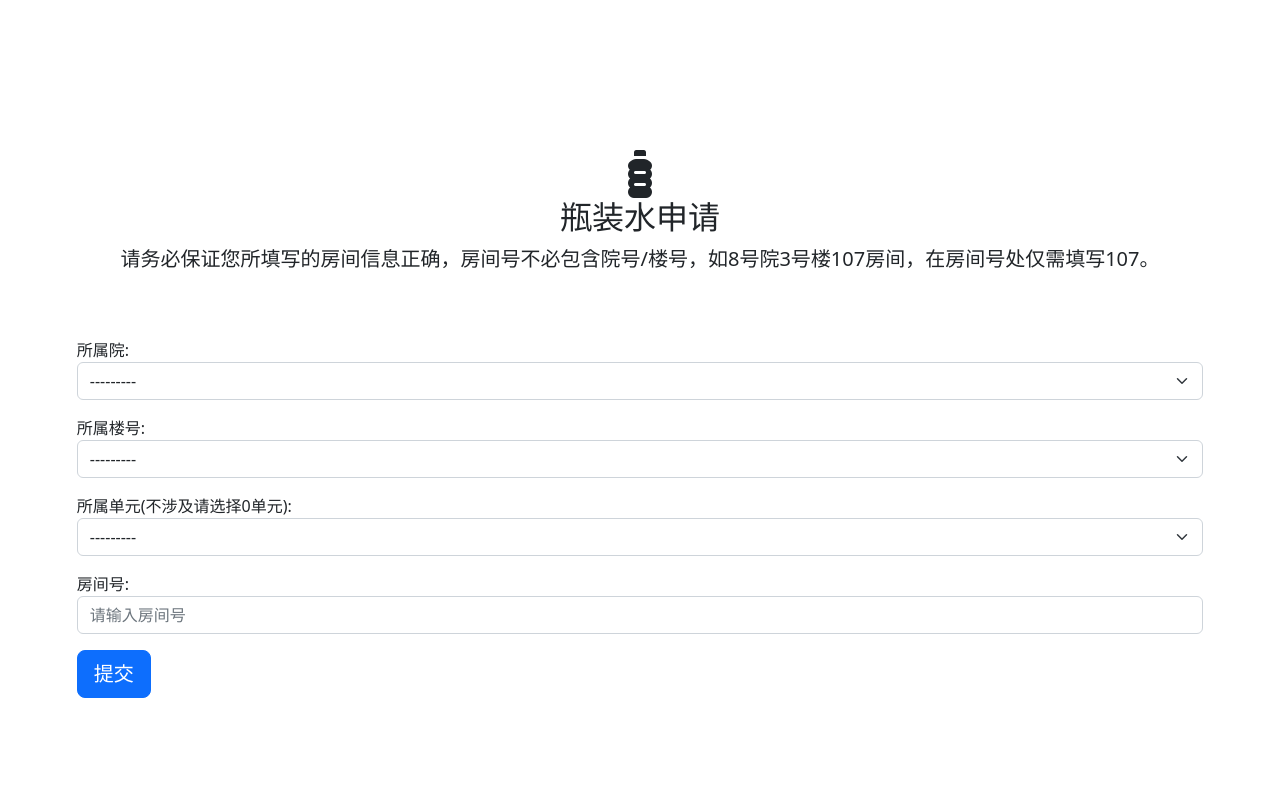
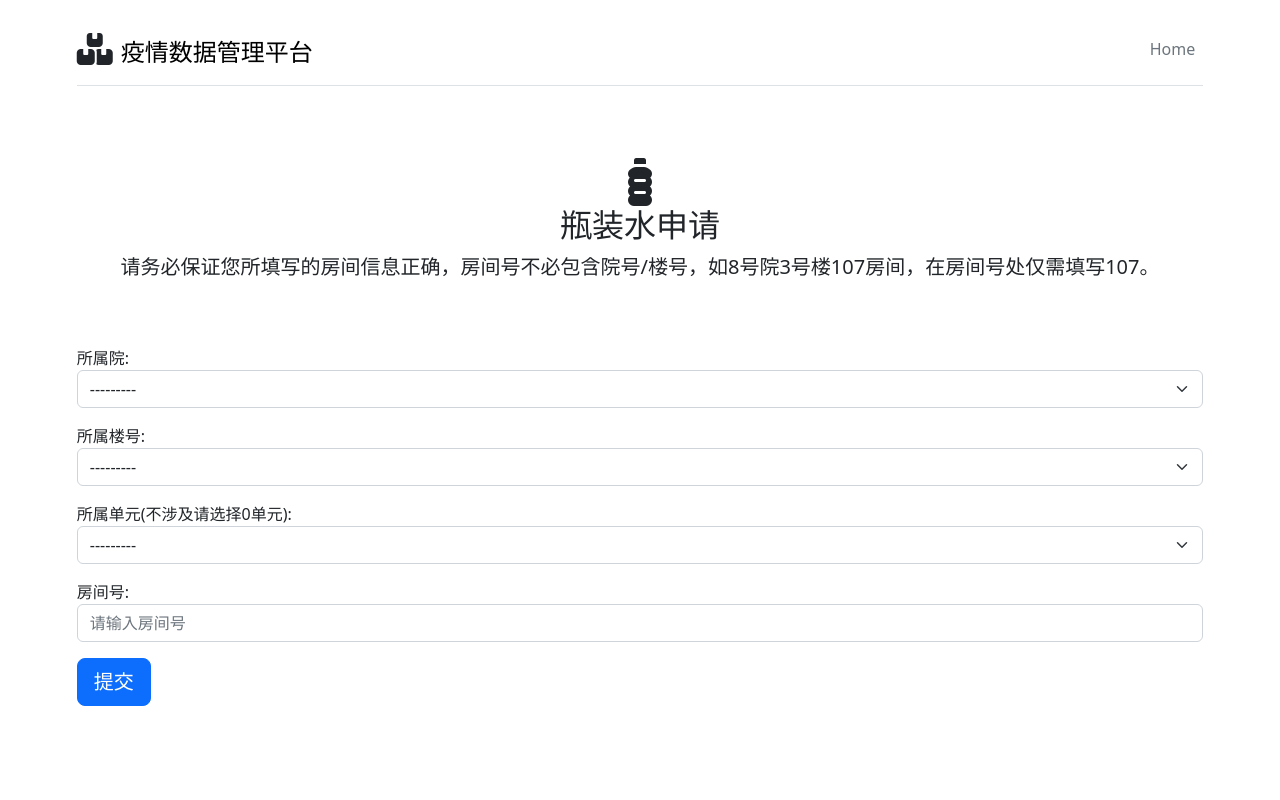
Before and after one commit to cyborgoat/covid19-quarantine-community, a Django app: page /plaza/drinking-water-registration-form/ in a window 1280 px wide. Run offline with Django 4.2, Linux system fonts and the light colour scheme; data comes from the database, SQL or seed files in the repository; some libraries are stand-ins or nearby versions.

Commit message:
update: bottled water

```diff
--- /dev/null
+++ b/quarantine_community/templates/plaza/components/header.html
@@ -0,0 +1,18 @@
+{% load static %}
+<div class="container" style="padding: 0px;">
+    <header class="d-flex flex-wrap align-items-center justify-content-center justify-content-md-between py-3 mb-4 border-bottom">
+        <i class="fa-solid fa-boxes-stacked fa-2x"> <a class="fs-4 fw-normal text-decoration-none text-black" href="/">疫情数据管理平台</a></i>
+        <ul class="nav col-12 col-md-auto mb-2 justify-content-center mb-md-0">
+            <li><a href="#" class="nav-link px-2 link-secondary">Home</a></li>
+            {#            <li><a href="#" class="nav-link px-2 link-dark">Features</a></li>#}
+            {#            <li><a href="#" class="nav-link px-2 link-dark">Pricing</a></li>#}
+            {#            <li><a href="#" class="nav-link px-2 link-dark">FAQs</a></li>#}
+            {#            <li><a href="#" class="nav-link px-2 link-dark">About</a></li>#}
+        </ul>
+
+        {#        <div class="col-md-3 text-end">#}
+        {#            <button type="button" class="btn btn-outline-primary me-2">Login</button>#}
+        {#            <button type="button" class="btn btn-primary">Sign-up</button>#}
+        {#        </div>#}
+    </header>
+</div>
--- a/quarantine_community/templates/plaza/drinking-water-registration/drinking-water-registration.html
+++ b/quarantine_community/templates/plaza/drinking-water-registration/drinking-water-registration.html
@@ -11,8 +11,9 @@
 
 
 </head>
-<body>
-<main class="form-signin w-100 m-auto">
+<body style="padding: 0px 0px">
+<main class="form-signin w-100 m-auto mt-0">
+    {% include 'plaza/components/header.html' %}
     <div class="py-5 text-center">
         <i class="fa-solid fa-bottle-water fa-3x"></i>
         <h2>瓶装水申请</h2>
--- a/quarantine_community/templates/plaza/special-request/submit-request.html
+++ b/quarantine_community/templates/plaza/special-request/submit-request.html
@@ -12,7 +12,9 @@
 
 </head>
 <body>
-<main class="form-signin w-100 m-auto">
+<body style="padding: 0px 0px">
+<main class="form-signin w-100 m-auto mt-0">
+    {% include 'plaza/components/header.html' %}
     <div class="py-5 text-center">
         <i class="fa-solid fa-check-to-slot fa-3x"></i>
         <h2>特殊需求申请</h2>
--- a/quarantine_community/templates/plaza/supply-registration/supply-registration.html
+++ b/quarantine_community/templates/plaza/supply-registration/supply-registration.html
@@ -11,8 +11,9 @@
 
 
 </head>
-<body>
-<main class="form-signin w-100 m-auto">
+<body style="padding: 0px 0px">
+<main class="form-signin w-100 m-auto mt-0">
+    {% include 'plaza/components/header.html' %}
     <div class="py-5 text-center">
         <i class="fa-solid fa-pen-to-square fa-3x"></i>
         <h2>提交必需品申请</h2>
```
Also changed, not shown: quarantine_community/templates/overview/index.html (+2 -18 lines).
